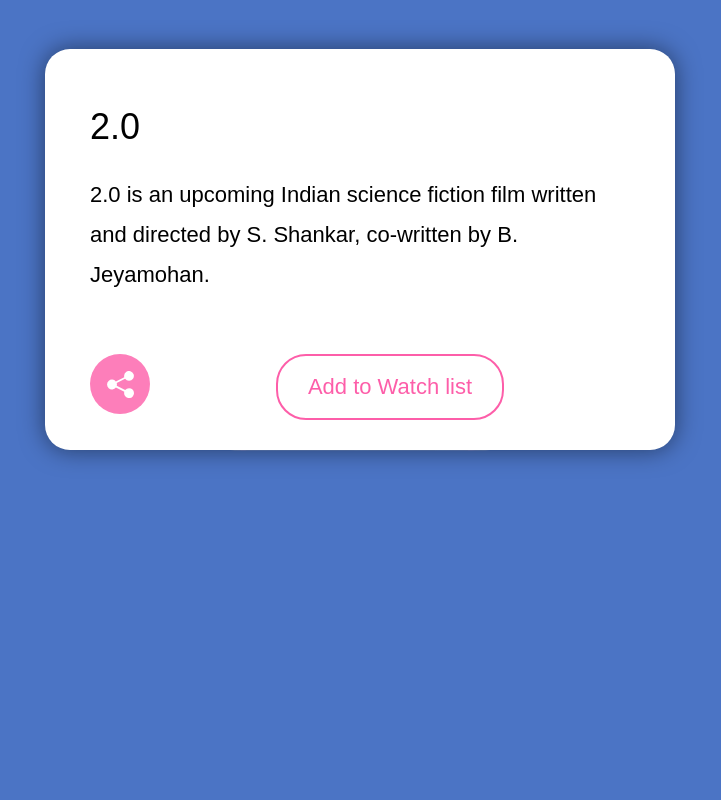
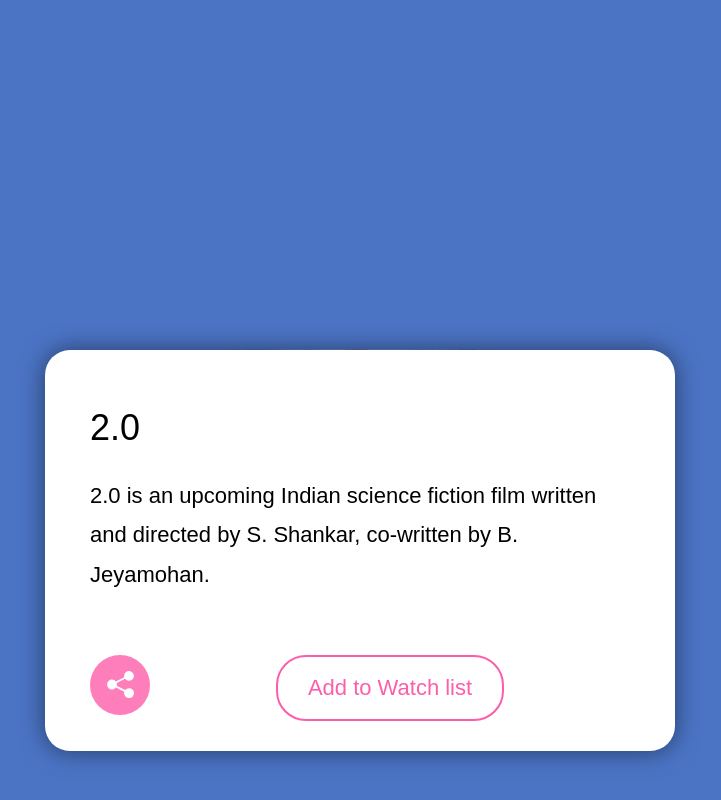
Before and after one commit to CollabCodeTech/semana-do-front-ao-end, a plain HTML site: page card.html in a window 1280 px wide. Shown: the whole page, without its empty margins (0-721 px from the left). Drawn offline with Linux system fonts and the light colour scheme.

Commit message:
Animação indo pra cima

```diff
--- a/css/components/card-collab.css
+++ b/css/components/card-collab.css
@@ -1,6 +1,6 @@
 .card-collab {
   display: flex;
-  flex-direction: column;
+  flex-direction: column-reverse;
   align-items: center;
 }
 
@@ -8,12 +8,6 @@
   display: block;
   background-color: var(--color-zero);
   border-radius: var(--radius);
-
-  /* padding: top right bottom left; */
-  /* padding: top right/left bottom; */
-  /* padding: top/bottom right/left; */
-  /* padding: top/bottom/right/left; */
-  /* padding: 60px 0 45px 30px; */
   padding: var(--spacing-big) var(--spacing-medium) var(--spacing-small);
   width: 540px;
   box-shadow: 0 0 24px 0 var(--color-negative-very-light);
@@ -23,11 +17,11 @@
   display: block;
   border-radius: var(--radius);
   width: 300px;
-  transform: translateY(-100%);
   z-index: -1;
   transition: transform 200ms linear;
+  transform: translateY(100%);
 }
 
 .card-collab > .card:hover + .photo {
-  transform: translateY(calc(var(--radius) * -1));
+  transform: translateY(calc(var(--radius)));
 }
```
